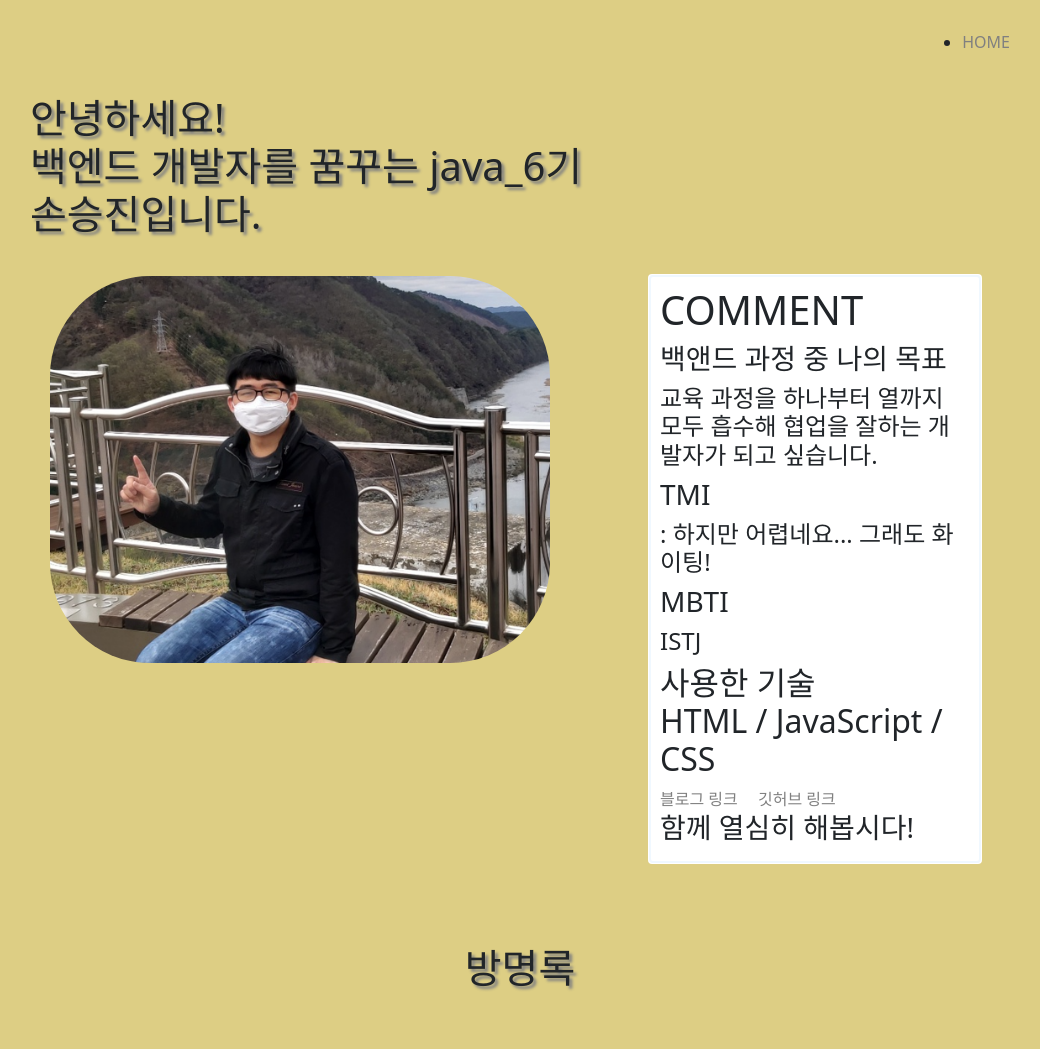
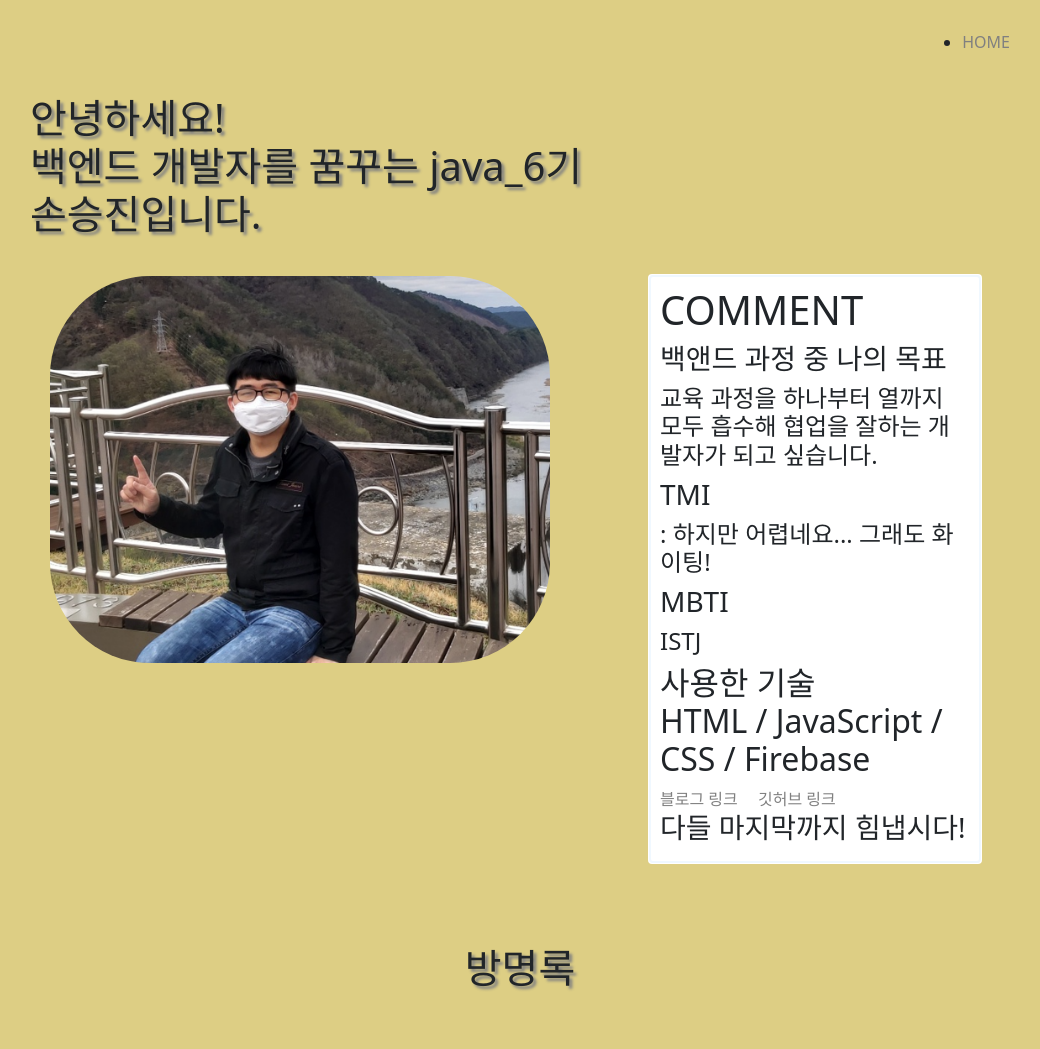
Before and after one commit to HyunKook-Park/1_project, a plain HTML site: page index_ssj.html in a window 1280 px wide. Shown: the top 1049 px of the page, without its empty margins (120-1160 px from the left). Drawn offline with nearby package versions, Linux system fonts and the light colour scheme; no server answers.

Commit message:
손승진 개인 페이지

```diff
--- a/index_ssj.html
+++ b/index_ssj.html
@@ -118,10 +118,10 @@
         <h4>: 하지만 어렵네요... 그래도 화이팅!</h4>
         <h3>MBTI</h3>
         <h4>ISTJ</h4>
-        <h2>사용한 기술<br />HTML / JavaScript / CSS</h2>
+        <h2>사용한 기술<br />HTML / JavaScript / CSS / Firebase</h2>
         <a href="https://powerjinny.tistory.com/" class="card-link">블로그 링크</a>
         <a href="https://github.com/seungjin88" class="card-link">깃허브 링크</a>
-        <h3>함께 열심히 해봅시다!</h3>
+        <h3>다들 마지막까지 힘냅시다!</h3>
       </div>
     </div>
   </div>
```
